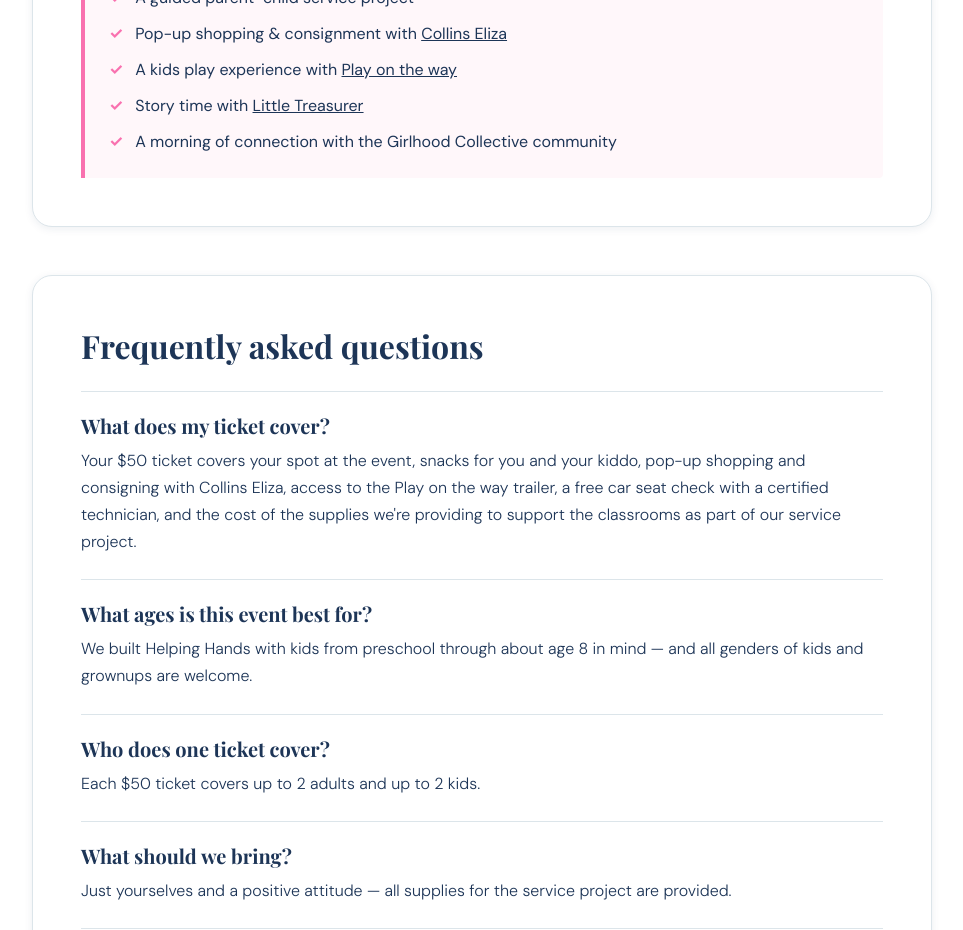
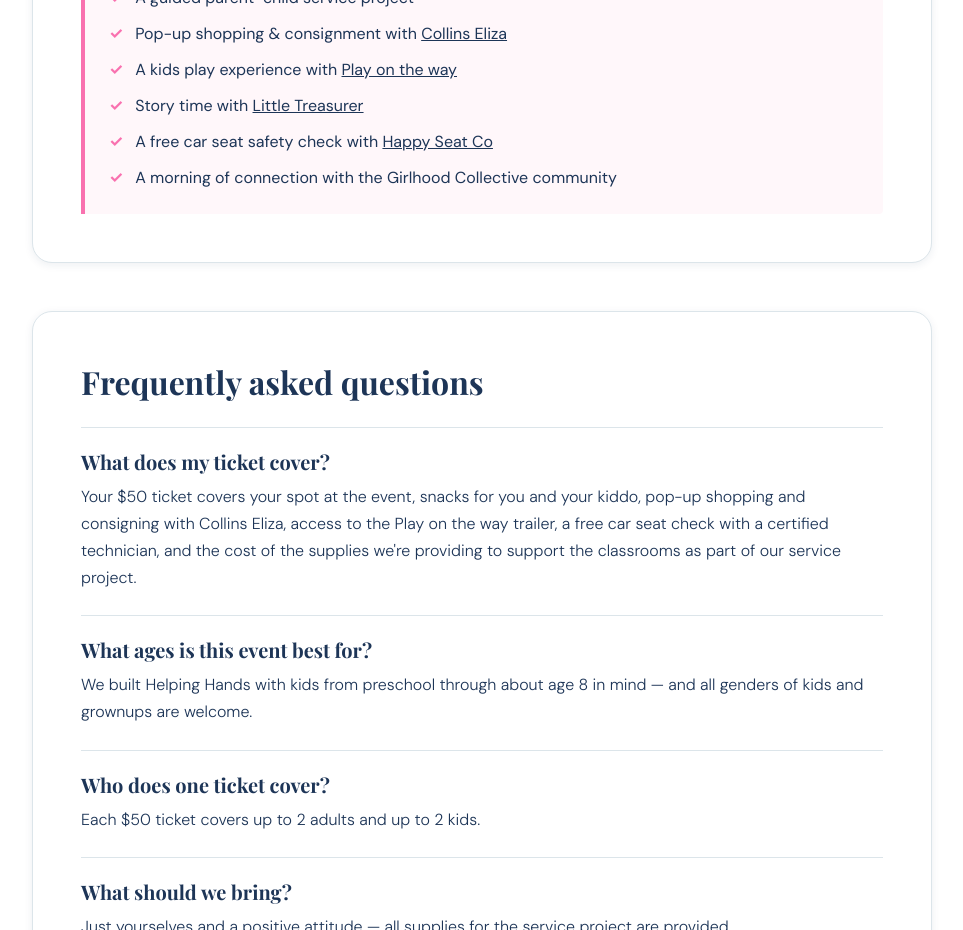
Before and after one commit to girlhoodcollective/girlhoodcincy, a React (Vite) app: page /helping-hands in a window 1280 px wide. Shown: the part 2080-3010 px from the top of the page, without its empty margins (158-1121 px from the left). Built offline with nearby package versions, Linux system fonts and the light colour scheme; a web font is replaced by a local one.

Commit message:
Add Happy Seat Co car seat check to What's included list (#76)
Co-authored-by: Claude <noreply@anthropic.com>

```diff
--- a/src/pages/HelpingHands.jsx
+++ b/src/pages/HelpingHands.jsx
@@ -27,6 +27,7 @@ const INCLUDES = [
   { text: 'Pop-up shopping & consignment with', linkLabel: 'Collins Eliza', linkHref: COLLINS_ELIZA_URL },
   { text: 'A kids play experience with', linkLabel: 'Play on the way', linkHref: PLAY_ON_THE_WAY_URL },
   { text: 'Story time with', linkLabel: 'Little Treasurer', linkHref: LITTLE_TREASURER_URL },
+  { text: 'A free car seat safety check with', linkLabel: 'Happy Seat Co', linkHref: HAPPY_SEAT_CO_URL },
   { text: 'A morning of connection with the Girlhood Collective community' },
 ];
 
```
